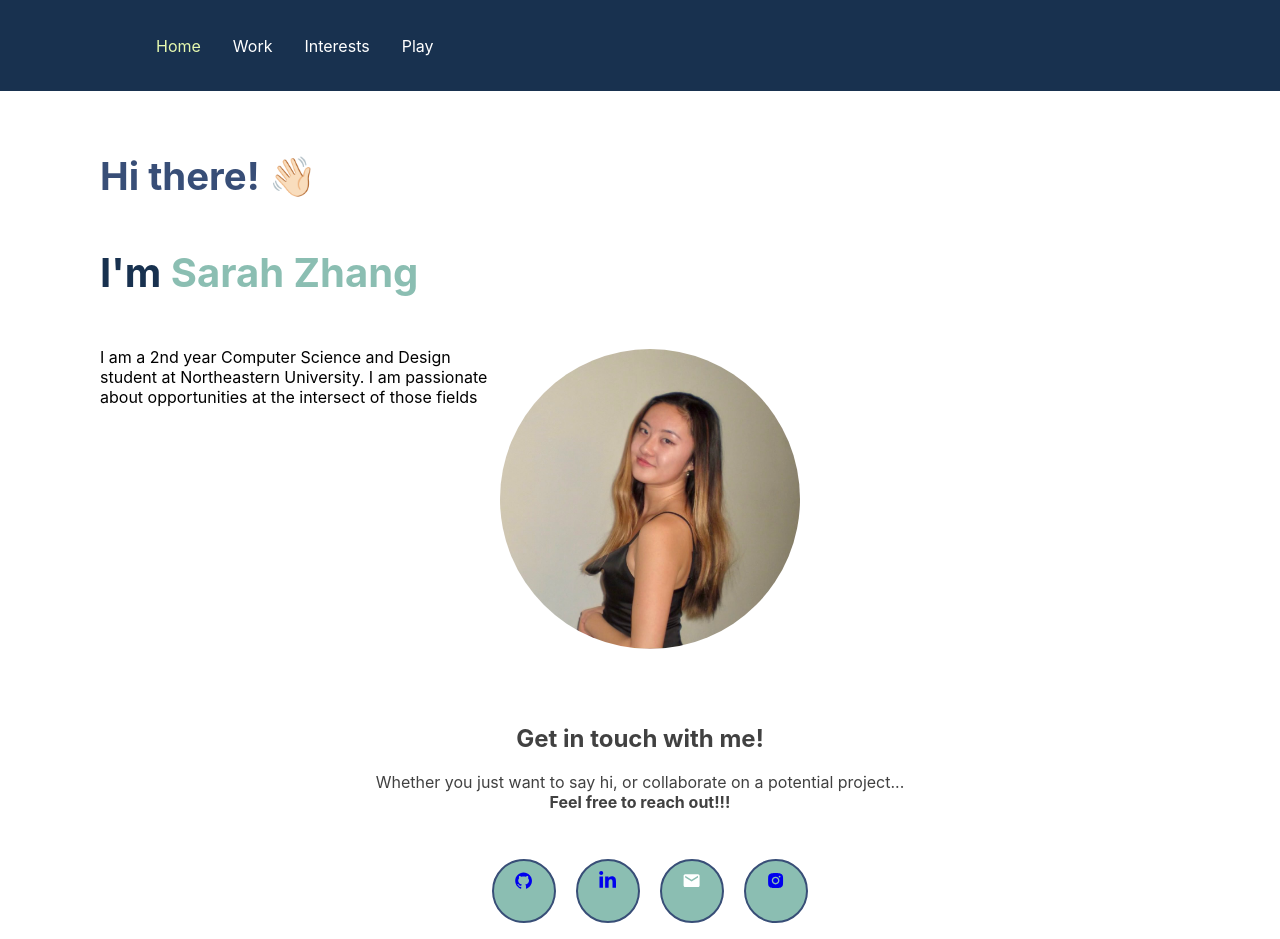
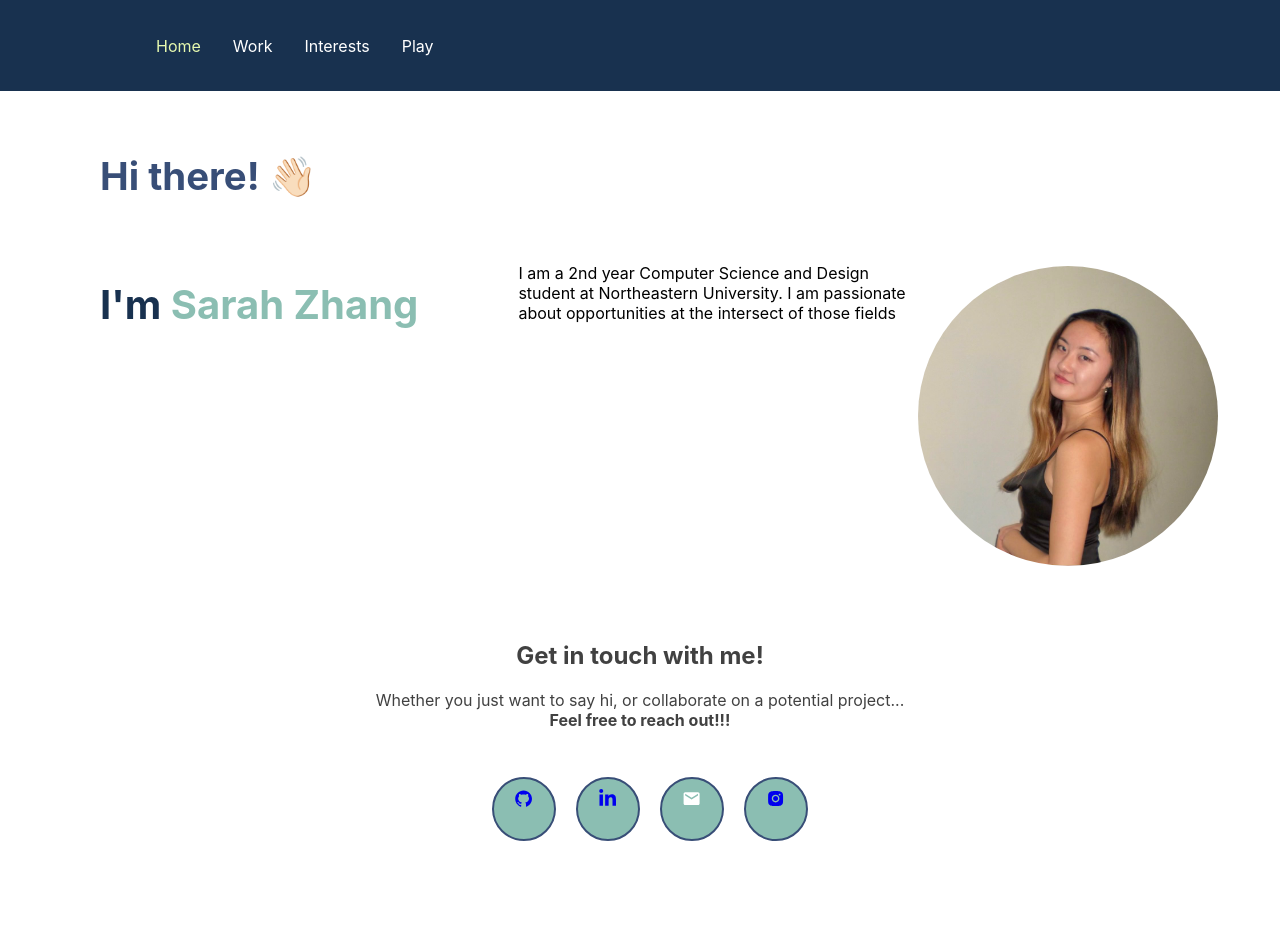
Before and after one commit to srazh/srazh.github.io, a React (Create React App) app: page / in a window 1280 px wide. After the commit the page ends 857 px from the top, so only its background shows below. Built offline with nearby package versions, Linux system fonts and the light colour scheme.

Commit message:
minor changes

```diff
--- a/src/index.css
+++ b/src/index.css
@@ -45,6 +45,7 @@ code {
   font-size: 2.5em;
   padding-left: 100px ;
   color: #18314F;
+  float: left;
 }
 
 .heading-description  {
```
